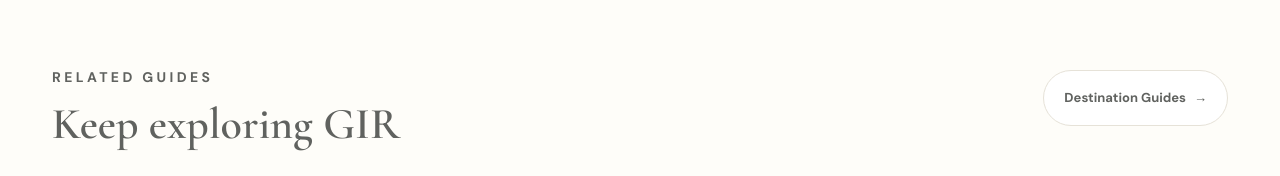
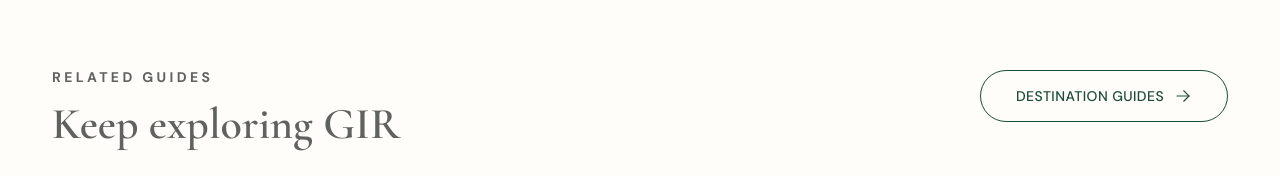
Before and after one commit to isha24114/Devalia, a Next.js app: page / in a window 1280 px wide. Shown: the part 5242-5418 px from the top of the page. Built offline with nearby package versions, Linux system fonts and the light colour scheme.

Commit message:
Update changess

```diff
--- a/src/app/page.tsx
+++ b/src/app/page.tsx
@@ -481,10 +481,27 @@ export default function DevaliaSafariPage() {
             </div>
             <a
               href="#"
-              className="hidden sm:inline-flex items-center font-bold gap-2 py-3 px-5 rounded-full border border-[var(--color-hairline)] bg-white text-[13px]"
-              style={{ color: "var(--color-ink-strong)" }}
+              className="hidden sm:inline-flex items-center justify-center w-[248px] h-[52px] gap-[10px] rounded-[100px] border border-[#1D4C3A] px-[24px] py-[16px] opacity-100 transition-colors hover:bg-[#1D4C3A] hover:text-white group"
+              style={{ color: "#1D4C3A" }}
             >
-              Destination Guides <span aria-hidden>&rarr;</span>
+              <span className="uppercase text-[14px] font-medium tracking-[0.03em]">
+                DESTINATION GUIDES
+              </span>
+              <svg
+                width="18"
+                height="18"
+                viewBox="0 0 24 24"
+                fill="none"
+                stroke="currentColor"
+                strokeWidth="1.5"
+                strokeLinecap="round"
+                strokeLinejoin="round"
+                className="transition-transform group-hover:translate-x-1"
+                aria-hidden
+              >
+                <path d="M4 12h16" />
+                <path d="M13 5l7 7-7 7" />
+              </svg>
             </a>
           </div>
 
```
